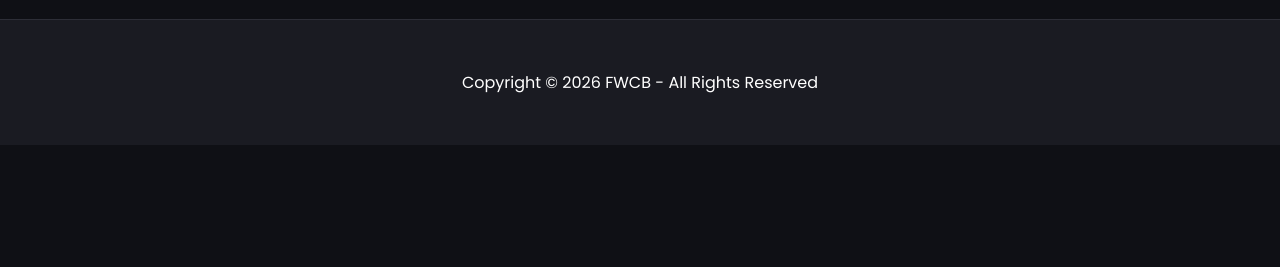
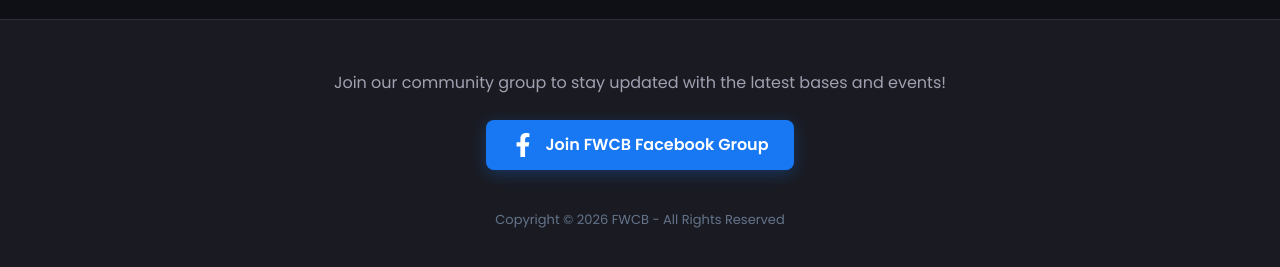
Before and after one commit to farmbaselayouts/farmingbase, a plain HTML site: page index.html in a window 1280 px wide. Shown: the part 649-916 px from the top of the page. Before the commit the page ends 800 px from the top, so only its background shows below. Drawn offline with Linux system fonts and the light colour scheme; no server answers.

Commit message:
index.html

```diff
--- a/index.html
+++ b/index.html
@@ -48,7 +48,16 @@
     </div>
 
     <footer class="footer">
-        <p>Copyright © 2026 FWCB - All Rights Reserved</p>
+        <p style="color: #a0a0b0; margin-bottom: 10px; font-size: 16px;">Join our community group to stay updated with the latest bases and events!</p>
+
+        <a href="https://www.facebook.com/groups/429165856363436" target="_blank" class="fb-btn">
+            <svg class="fb-icon" viewBox="0 0 320 512">
+                <path d="M279.14 288l14.22-92.66h-88.91v-60.13c0-25.35 12.42-50.06 52.24-50.06h40.42V6.26S260.43 0 225.36 0c-73.22 0-121.08 44.38-121.08 124.72v70.62H22.89V288h81.39v224h100.17V288z"/>
+            </svg>
+            Join FWCB Facebook Group
+        </a>
+
+        <p style="margin-top: 40px; font-size: 13px; color: #64748b;">Copyright © 2026 FWCB - All Rights Reserved</p>
     </footer>
 
     <script type="module">
```
